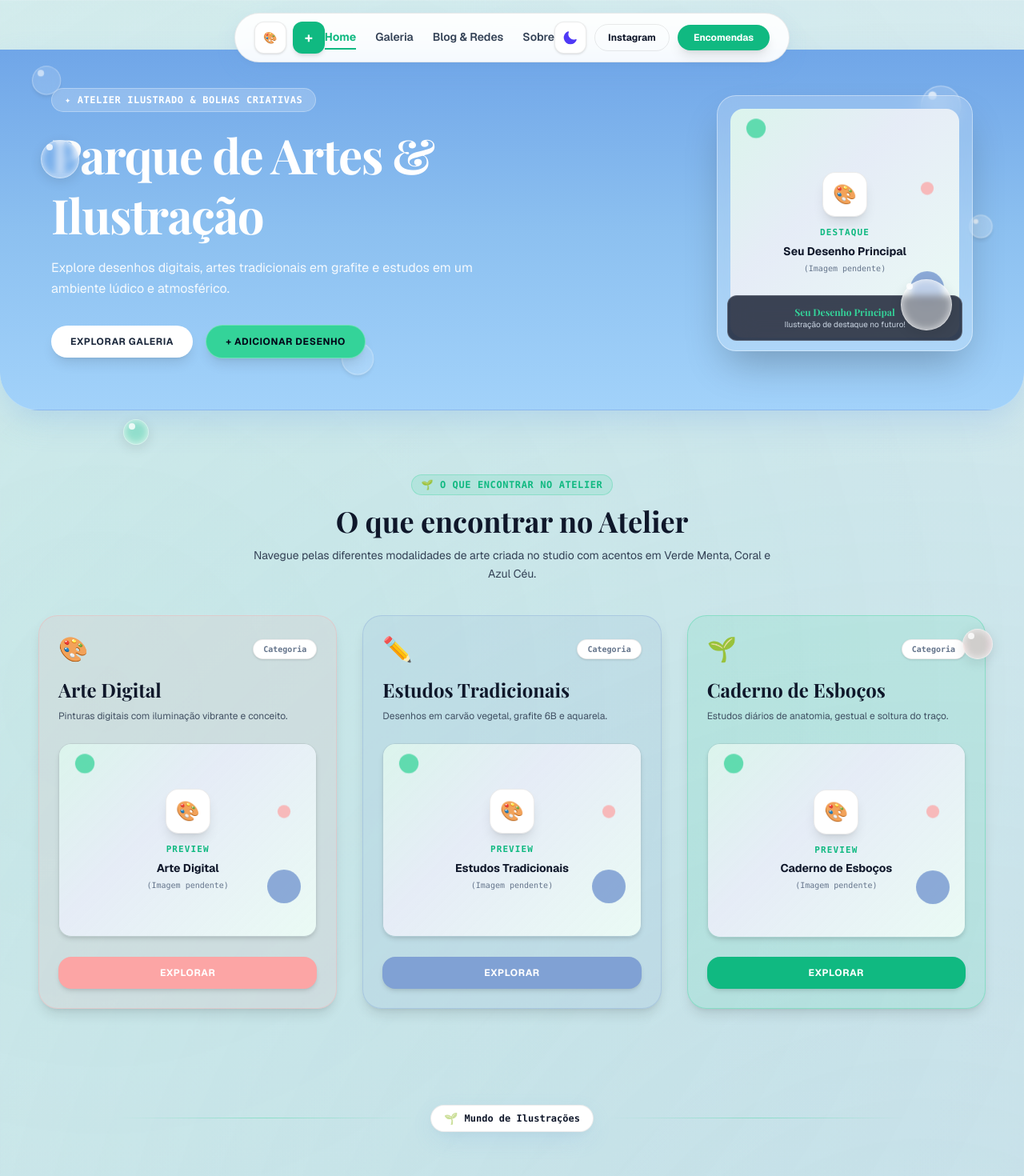
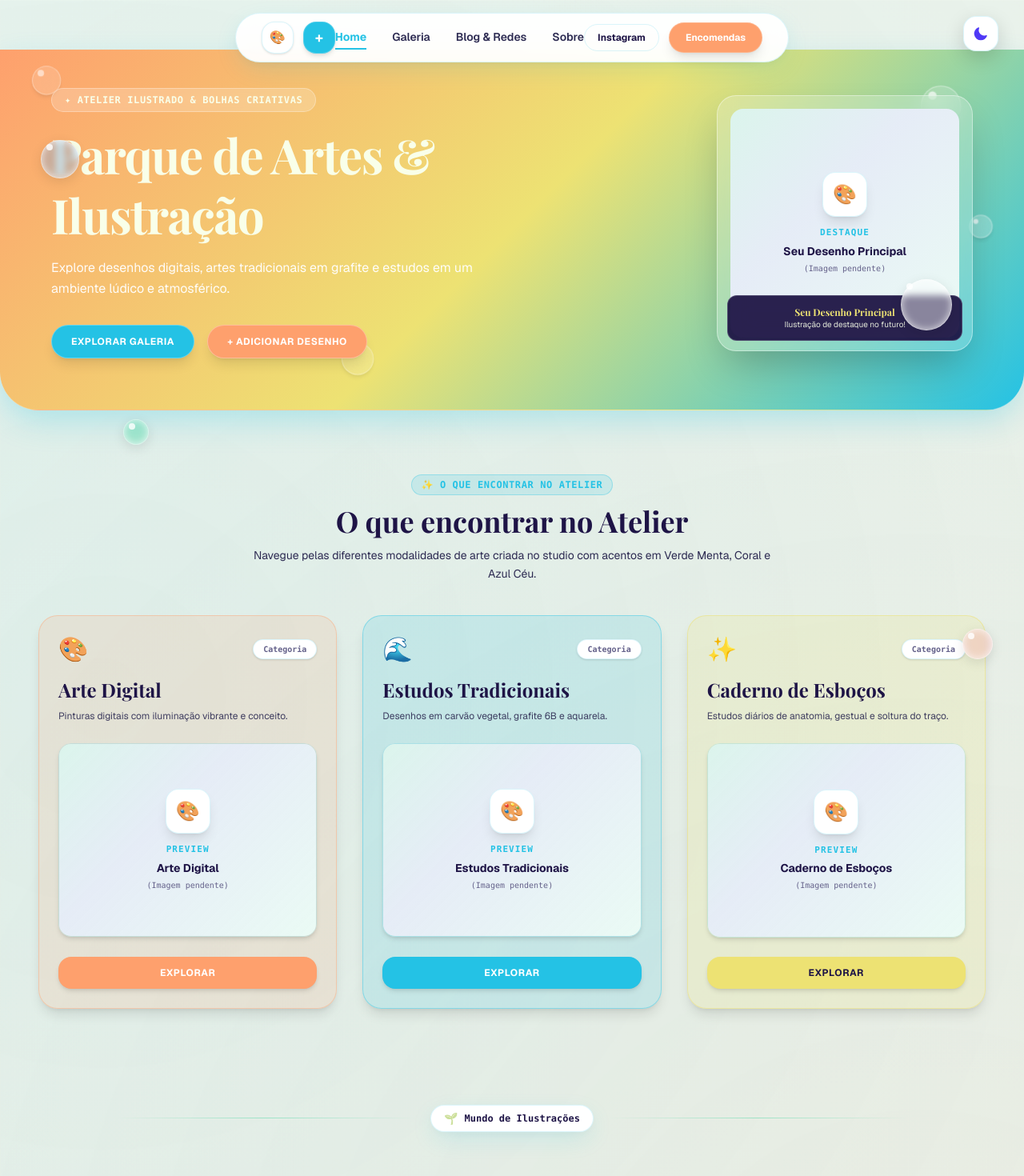
Before and after one commit to Kiri-F33/MyWebSite, a Next.js app: page / in a window 1280 px wide. Shown: the top 1470 px of the page at 80% size. Built offline with nearby package versions, Linux system fonts and the light colour scheme; a web font is replaced by a local one.

Commit message:
Organize Navbar spacing and move ThemeToggle to floating top-right corner

```diff
--- a/src/app/globals.css
+++ b/src/app/globals.css
@@ -2,43 +2,51 @@
 
 :root,
 html[data-theme="light"] {
-  /* Light Theme Palette (Pearl Aqua, Sky Blue & Mint Accent) */
-  --bg-page: #F0F6FA;
+  /* Palette based on user image reference */
+  --beige: #F9FFE9;
+  --tangerine: #FEA06D;
+  --amber: #EDE273;
+  --sky-surge: #24C2E5;
+  --vivid-royal: #4125A7;
+
+  /* Light Theme Palette Tokens */
+  --bg-page: #F7FAF2;
   --bg-card: #FFFFFF;
-  --bg-nav: rgba(255, 255, 255, 0.92);
-  --bg-banner: linear-gradient(180deg, #70A6E8 0%, #8CC0F0 50%, #A2D2FA 100%);
+  --bg-nav: rgba(255, 255, 255, 0.94);
+  --bg-banner: linear-gradient(135deg, #FEA06D 0%, #EDE273 50%, #24C2E5 100%);
   --bg-input: #F8FAFC;
-  --text-title: #0F172A;
-  --text-body: #334155;
-  --text-muted: #64748B;
-  --text-accent: #10B981;
-  --mint-green: #34D399;
-  --coral-pink: #FCA5A5;
-  --sky-blue: #80A1D4;
-  --border-card: rgba(0, 0, 0, 0.08);
-  --shadow-card: 0 10px 30px -5px rgba(112, 166, 232, 0.2), 0 4px 12px rgba(0, 0, 0, 0.03);
-  --badge-author-bg: rgba(15, 23, 42, 0.85);
-  --badge-author-text: #FFFFFF;
+  --text-title: #1E1446;
+  --text-body: #2D2B52;
+  --text-muted: #64618A;
+  --text-accent: #24C2E5;
+  --border-card: rgba(36, 194, 229, 0.16);
+  --shadow-card: 0 10px 30px -5px rgba(36, 194, 229, 0.18), 0 4px 12px rgba(0, 0, 0, 0.03);
+  --badge-author-bg: rgba(30, 20, 70, 0.9);
+  --badge-author-text: #F9FFE9;
 }
 
 html[data-theme="dark"] {
-  /* Dark Theme Palette (Deep Navy, Icy Blue & Emerald Mint Accent) */
-  --bg-page: #091540;
-  --bg-card: #0D194A;
-  --bg-nav: rgba(9, 21, 64, 0.90);
-  --bg-banner: linear-gradient(180deg, #1B2CC1 0%, #3D518C 60%, #091540 100%);
-  --bg-input: #091540;
-  --text-title: #FFFFFF;
-  --text-body: #E2E8F0;
-  --text-muted: #94A3B8;
-  --text-accent: #34D399;
-  --mint-green: #34D399;
-  --coral-pink: #FCA5A5;
-  --sky-blue: #7692FF;
-  --border-card: rgba(171, 210, 250, 0.18);
-  --shadow-card: 0 12px 35px -5px rgba(9, 21, 64, 0.6), 0 0 20px rgba(118, 146, 255, 0.05);
-  --badge-author-bg: rgba(9, 21, 64, 0.9);
-  --badge-author-text: #ABD2FA;
+  /* Palette based on user image reference */
+  --beige: #F9FFE9;
+  --tangerine: #FEA06D;
+  --amber: #EDE273;
+  --sky-surge: #24C2E5;
+  --vivid-royal: #4125A7;
+
+  /* Dark Theme Palette Tokens (Deep Vivid Royal & Sky Surge Glow) */
+  --bg-page: #150A3C;
+  --bg-card: #251463;
+  --bg-nav: rgba(37, 20, 99, 0.92);
+  --bg-banner: linear-gradient(135deg, #4125A7 0%, #24C2E5 60%, #FEA06D 100%);
+  --bg-input: #150A3C;
+  --text-title: #F9FFE9;
+  --text-body: #E4E2F5;
+  --text-muted: #A8A3D4;
+  --text-accent: #24C2E5;
+  --border-card: rgba(36, 194, 229, 0.28);
+  --shadow-card: 0 12px 35px -5px rgba(21, 10, 60, 0.7), 0 0 20px rgba(36, 194, 229, 0.12);
+  --badge-author-bg: rgba(21, 10, 60, 0.95);
+  --badge-author-text: #F9FFE9;
 }
 
 @theme inline {
@@ -66,16 +74,16 @@ body {
 
 html[data-theme="dark"] .theme-bg-gradient {
   background:
-    radial-gradient(circle at 15% 15%, rgba(52, 211, 153, 0.12) 0%, transparent 40%),
-    radial-gradient(circle at 85% 25%, rgba(27, 44, 193, 0.25) 0%, transparent 45%),
-    #091540;
+    radial-gradient(circle at 15% 15%, rgba(36, 194, 229, 0.15) 0%, transparent 45%),
+    radial-gradient(circle at 85% 25%, rgba(254, 160, 109, 0.15) 0%, transparent 45%),
+    #150A3C;
 }
 
 html[data-theme="light"] .theme-bg-gradient {
   background:
-    radial-gradient(circle at 10% 10%, rgba(52, 211, 153, 0.15) 0%, transparent 40%),
-    radial-gradient(circle at 90% 20%, rgba(128, 161, 212, 0.25) 0%, transparent 45%),
-    #F0F6FA;
+    radial-gradient(circle at 10% 10%, rgba(36, 194, 229, 0.12) 0%, transparent 40%),
+    radial-gradient(circle at 90% 20%, rgba(254, 160, 109, 0.12) 0%, transparent 45%),
+    #F7FAF2;
 }
 
 /* Floating Dynamic Cards */
@@ -94,7 +102,7 @@ html[data-theme="light"] .theme-bg-gradient {
   background: var(--bg-banner);
   border-bottom-left-radius: 3rem;
   border-bottom-right-radius: 3rem;
-  box-shadow: 0 15px 40px -5px rgba(112, 166, 232, 0.3);
+  box-shadow: 0 15px 40px -5px rgba(36, 194, 229, 0.3);
 }
 
 .glass-pill-nav-navy {
@@ -163,13 +171,13 @@ html[data-theme="light"] .theme-bg-gradient {
   border-radius: 9999px;
   overflow: hidden;
   box-shadow: 0 10px 25px rgba(0, 0, 0, 0.15);
-  border: 4px solid rgba(255, 255, 255, 0.8);
+  border: 4px solid rgba(249, 255, 233, 0.9);
   transition: transform 0.4s ease, box-shadow 0.4s ease;
 }
 
 .bubble-art-circle:hover {
   transform: scale(1.08) translateY(-6px);
-  box-shadow: 0 15px 35px rgba(52, 211, 153, 0.3);
+  box-shadow: 0 15px 35px rgba(36, 194, 229, 0.35);
 }
 
 /* GPU Accelerated Smooth Section Transitions */
@@ -188,6 +196,6 @@ html[data-theme="light"] .theme-bg-gradient {
 }
 
 ::-webkit-scrollbar-thumb {
-  background: var(--mint-green);
+  background: var(--sky-surge);
   border-radius: 4px;
 }
--- a/src/components/common/ThemeToggle.tsx
+++ b/src/components/common/ThemeToggle.tsx
@@ -39,13 +39,15 @@ export default function ThemeToggle() {
   };
 
   return (
+    <div className="fixed top-5 right-5 sm:right-8 z-50 select-none">
       <button
         onClick={toggleTheme}
-      className="w-10 h-10 rounded-xl border flex items-center justify-center transition-all duration-300 active:scale-90 shadow-sm"
+        className="w-11 h-11 rounded-2xl border flex items-center justify-center transition-all duration-300 hover:scale-110 active:scale-95 shadow-2xl backdrop-blur-md"
         style={{
           background: 'var(--bg-card)',
           borderColor: 'var(--border-card)',
           color: 'var(--text-title)',
+          boxShadow: '0 8px 25px rgba(0,0,0,0.15)',
         }}
         title={`Tema atual: ${theme === 'dark' ? 'Escuro' : 'Claro'} (Clique para alternar)`}
         aria-label="Alternar Tema"
@@ -60,5 +62,6 @@ export default function ThemeToggle() {
           </svg>
         )}
       </button>
+    </div>
   );
 }
--- a/src/components/dashboard/CategoryPillCards.tsx
+++ b/src/components/dashboard/CategoryPillCards.tsx
@@ -7,9 +7,9 @@ export default function CategoryPillCards() {
   const { categoriesSection } = SITE_CONFIG;
 
   const cardStyles = [
-    { bg: 'rgba(252,165,165,0.12)', border: 'rgba(252,165,165,0.35)', btnBg: '#FCA5A5' },
-    { bg: 'rgba(128,161,212,0.12)', border: 'rgba(128,161,212,0.35)', btnBg: '#80A1D4' },
-    { bg: 'rgba(52,211,153,0.12)', border: 'rgba(52,211,153,0.35)', btnBg: '#10B981' },
+    { bg: 'rgba(254,160,109,0.15)', border: 'rgba(254,160,109,0.4)', btnBg: '#FEA06D', icon: '🎨' },
+    { bg: 'rgba(36,194,229,0.15)', border: 'rgba(36,194,229,0.4)', btnBg: '#24C2E5', icon: '🌊' },
+    { bg: 'rgba(237,226,115,0.18)', border: 'rgba(237,226,115,0.5)', btnBg: '#EDE273', icon: '✨' },
   ];
 
   return (
@@ -17,9 +17,9 @@ export default function CategoryPillCards() {
       {/* Header */}
       <div className="text-center max-w-2xl mx-auto mb-10">
         <span className="px-3 py-1 rounded-full font-mono text-xs font-semibold uppercase tracking-wider inline-block mb-3 border"
-          style={{ background: 'rgba(52,211,153,0.15)', borderColor: 'rgba(52,211,153,0.3)', color: 'var(--text-accent)' }}
+          style={{ background: 'rgba(36,194,229,0.15)', borderColor: 'rgba(36,194,229,0.3)', color: 'var(--text-accent)' }}
         >
-          🌱 {categoriesSection.title}
+          ✨ {categoriesSection.title}
         </span>
         <h2 className="font-serif text-3xl sm:text-4xl font-bold mb-3" style={{ color: 'var(--text-title)' }}>
           {categoriesSection.title}
@@ -33,6 +33,8 @@ export default function CategoryPillCards() {
       <div className="grid grid-cols-1 md:grid-cols-3 gap-8 mb-8">
         {categoriesSection.cards.map((card, idx) => {
           const style = cardStyles[idx % cardStyles.length];
+          const isYellowBtn = style.btnBg === '#EDE273';
+
           return (
             <div
               key={card.id}
@@ -41,7 +43,7 @@ export default function CategoryPillCards() {
             >
               <div>
                 <div className="flex items-center justify-between mb-4">
-                  <span className="text-3xl">{card.icon}</span>
+                  <span className="text-3xl">{style.icon}</span>
                   <span className="px-3 py-1 rounded-full text-[10px] font-mono font-bold shadow-sm border"
                     style={{ background: 'var(--bg-card)', borderColor: 'var(--border-card)', color: 'var(--text-muted)' }}
                   >
@@ -64,8 +66,11 @@ export default function CategoryPillCards() {
 
               <a
                 href="#galeria"
-                className="w-full py-3 rounded-2xl font-bold text-xs uppercase tracking-wider text-center block shadow-md hover:brightness-110 transition-all text-white"
-                style={{ background: style.btnBg }}
+                className="w-full py-3 rounded-2xl font-bold text-xs uppercase tracking-wider text-center block shadow-md hover:brightness-110 transition-all"
+                style={{
+                  background: style.btnBg,
+                  color: isYellowBtn ? '#1E1446' : '#FFFFFF',
+                }}
               >
                 Explorar
               </a>
--- a/src/components/dashboard/FeatureCards.tsx
+++ b/src/components/dashboard/FeatureCards.tsx
@@ -10,7 +10,7 @@ export default function FeatureCards() {
       desc: 'Ilustrações autorais e estudos visuais focados em expressão.',
       icon: '🎨',
       link: '#sobre',
-      color: 'var(--mint-green)',
+      color: '#24C2E5', // Sky Surge
     },
     {
       number: '02',
@@ -18,7 +18,7 @@ export default function FeatureCards() {
       desc: 'Siga no Instagram, ArtStation e Behance para novidades.',
       icon: '📷',
       link: SOCIAL_LINKS.instagram.url,
-      color: 'var(--sky-blue)',
+      color: '#FEA06D', // Tangerine Dream
     },
     {
       number: '03',
@@ -26,7 +26,7 @@ export default function FeatureCards() {
       desc: 'Solicite seu desenho personalizado em formato digital ou físico.',
       icon: '✨',
       link: '#encomendas',
-      color: 'var(--coral-pink)',
+      color: '#EDE273', // Pale Amber
     }
   ];
 
--- a/src/components/hero/CloudHeroBanner.tsx
+++ b/src/components/hero/CloudHeroBanner.tsx
@@ -49,29 +49,29 @@ export default function CloudHeroBanner({ onOpenAddModal }: CloudHeroBannerProps
       <div className="max-w-6xl mx-auto grid grid-cols-1 lg:grid-cols-12 gap-8 items-center relative z-10">
         {/* Left Text */}
         <div className="lg:col-span-7 space-y-4 text-center lg:text-left">
-          <span className="inline-block px-4 py-1.5 rounded-full bg-white/20 backdrop-blur-md text-white text-xs font-mono font-semibold tracking-wider border border-white/30">
+          <span className="inline-block px-4 py-1.5 rounded-full bg-white/20 backdrop-blur-md text-[#F9FFE9] text-xs font-mono font-semibold tracking-wider border border-white/30">
             {hero.badge}
           </span>
 
-          <h1 className="font-serif text-4xl sm:text-6xl font-bold tracking-tight text-white leading-tight">
+          <h1 className="font-serif text-4xl sm:text-6xl font-bold tracking-tight text-[#F9FFE9] leading-tight">
             {hero.title}
           </h1>
 
-          <p className="text-white/90 text-sm sm:text-base max-w-xl mx-auto lg:mx-0 leading-relaxed font-sans">
+          <p className="text-white/95 text-sm sm:text-base max-w-xl mx-auto lg:mx-0 leading-relaxed font-sans">
             {hero.subtitle}
           </p>
 
           <div className="pt-4 flex flex-wrap items-center justify-center lg:justify-start gap-4">
             <a
               href="#galeria-bolhas"
-              className="px-6 py-3 rounded-full bg-white text-slate-800 font-bold text-xs uppercase tracking-wider shadow-lg hover:bg-slate-100 transition-all active:scale-95"
+              className="px-6 py-3 rounded-full bg-[#24C2E5] text-white font-bold text-xs uppercase tracking-wider shadow-lg hover:brightness-110 transition-all active:scale-95 border border-white/30"
             >
               {hero.btnExplore}
             </a>
 
             <button
               onClick={onOpenAddModal}
-              className="px-6 py-3 rounded-full bg-[#34D399] text-slate-950 font-bold text-xs uppercase tracking-wider shadow-lg hover:brightness-110 transition-all active:scale-95 border border-white/30"
+              className="px-6 py-3 rounded-full bg-[#FEA06D] text-white font-bold text-xs uppercase tracking-wider shadow-lg hover:brightness-110 transition-all active:scale-95 border border-white/30"
             >
               {hero.btnAddArt}
             </button>
@@ -82,9 +82,9 @@ export default function CloudHeroBanner({ onOpenAddModal }: CloudHeroBannerProps
         <div className="lg:col-span-5 flex justify-center lg:justify-end">
           <div className="relative w-72 h-72 sm:w-80 sm:h-80 rounded-3xl bg-white/20 backdrop-blur-md border border-white/40 p-4 shadow-2xl overflow-hidden flex flex-col items-center justify-center text-center">
             <ArtworkPlaceholder title={hero.placeholderTitle} category="Destaque" className="rounded-2xl h-full w-full" />
-            <div className="absolute bottom-3 left-3 right-3 p-3 rounded-xl bg-slate-900/80 backdrop-blur-md border border-white/20 text-white">
-              <p className="font-serif text-xs font-bold text-[#34D399]">{hero.placeholderTitle}</p>
-              <p className="text-[10px] text-slate-300">{hero.placeholderSubtitle}</p>
+            <div className="absolute bottom-3 left-3 right-3 p-3 rounded-xl bg-[#150A3C]/90 backdrop-blur-md border border-white/20 text-white">
+              <p className="font-serif text-xs font-bold text-[#EDE273]">{hero.placeholderTitle}</p>
+              <p className="text-[10px] text-[#F9FFE9] opacity-90">{hero.placeholderSubtitle}</p>
             </div>
           </div>
         </div>
--- a/src/components/layout/Footer.tsx
+++ b/src/components/layout/Footer.tsx
@@ -36,7 +36,7 @@ export default function Footer() {
           {/* Brand Column */}
           <div className="md:col-span-4 space-y-3">
             <div className="flex items-center gap-3">
-              <div className="w-10 h-10 rounded-2xl bg-[#10B981] text-white flex items-center justify-center font-bold text-lg shadow-md border border-white/20">
+              <div className="w-10 h-10 rounded-2xl bg-[#24C2E5] text-white flex items-center justify-center font-bold text-lg shadow-md border border-white/20">
                 🎨
               </div>
               <span className="font-serif text-2xl font-bold" style={{ color: 'var(--text-title)' }}>{brand.name}</span>
@@ -58,7 +58,7 @@ export default function Footer() {
                   target="_blank"
                   rel="noopener noreferrer"
                   className="flex items-center gap-2 p-2.5 rounded-2xl border transition-all"
-                  style={{ background: 'rgba(52,211,153,0.05)', borderColor: 'var(--border-card)', color: 'var(--text-title)' }}
+                  style={{ background: 'rgba(36,194,229,0.06)', borderColor: 'var(--border-card)', color: 'var(--text-title)' }}
                 >
                   <span>{social.emoji}</span>
                   <div>
@@ -91,7 +91,7 @@ export default function Footer() {
                   style={{ background: 'var(--bg-input)', borderColor: 'var(--border-card)', color: 'var(--text-title)' }}
                 />
                 <button type="submit"
-                  className="px-4 py-2 rounded-xl bg-[#10B981] hover:bg-[#059669] text-white font-bold text-xs shrink-0 border border-white/20 shadow-md"
+                  className="px-4 py-2 rounded-xl bg-[#24C2E5] hover:brightness-110 text-white font-bold text-xs shrink-0 border border-white/20 shadow-md"
                 >
                   Assinar
                 </button>
--- a/src/components/layout/Navbar.tsx
+++ b/src/components/layout/Navbar.tsx
@@ -20,13 +20,16 @@ export default function Navbar({ onOpenAddModal }: NavbarProps) {
   ];
 
   return (
-    <header className="sticky top-4 z-50 max-w-7xl mx-auto px-4 sm:px-6">
-      <div className="glass-pill-nav-navy py-2.5 px-4 sm:px-6 flex items-center justify-between shadow-xl">
-        {/* Left: Brand Logo & Add Button */}
-        <div className="flex items-center gap-2">
+    <header className="sticky top-4 z-40 max-w-6xl mx-auto px-4 sm:px-6">
+      {/* Floating ThemeToggle in Top-Right Corner */}
+      <ThemeToggle />
+
+      <div className="glass-pill-nav-navy py-2.5 px-5 sm:px-8 flex items-center justify-between shadow-2xl">
+        {/* Left: Brand Logo & Add Button with proper spacing */}
+        <div className="flex items-center gap-3">
           <a
             href="#"
-            className="w-10 h-10 rounded-xl border flex items-center justify-center font-bold text-sm transition-colors shadow-sm"
+            className="w-10 h-10 rounded-2xl border flex items-center justify-center font-bold text-base transition-transform hover:scale-105 shadow-sm"
             style={{
               background: 'var(--bg-card)',
               borderColor: 'var(--border-card)',
@@ -39,25 +42,25 @@ export default function Navbar({ onOpenAddModal }: NavbarProps) {
 
           <button
             onClick={onOpenAddModal}
-            className="w-10 h-10 rounded-xl bg-[#10B981] hover:bg-[#059669] text-white flex items-center justify-center font-bold text-lg shadow-md transition-all active:scale-95"
+            className="w-10 h-10 rounded-2xl bg-[#24C2E5] hover:brightness-110 text-white flex items-center justify-center font-bold text-lg shadow-md transition-all active:scale-95 border border-white/20"
             title={SITE_CONFIG.hero.btnAddArt}
           >
             +
           </button>
         </div>
 
-        {/* Center: Nav Links (Desktop) */}
-        <nav className="hidden md:flex items-center gap-6 text-sm font-semibold">
+        {/* Center: Clean Nav Links (Desktop) */}
+        <nav className="hidden md:flex items-center gap-8 text-sm font-semibold">
           {navLinks.map(link => (
             <a
               key={link.id}
               href={link.href}
               onClick={() => setActiveTab(link.id)}
-              className="py-1 relative transition-colors"
+              className="py-1 relative transition-all duration-200"
               style={{
                 color: activeTab === link.id ? 'var(--text-accent)' : 'var(--text-body)',
                 fontWeight: activeTab === link.id ? 700 : 600,
-                borderBottom: activeTab === link.id ? '2px solid var(--text-accent)' : '2px solid transparent',
+                borderBottom: activeTab === link.id ? '2.5px solid var(--text-accent)' : '2.5px solid transparent',
               }}
             >
               {link.label}
@@ -65,15 +68,13 @@ export default function Navbar({ onOpenAddModal }: NavbarProps) {
           ))}
         </nav>
 
-        {/* Right: Theme Toggle + Social + CTA */}
-        <div className="flex items-center gap-2.5">
-          <ThemeToggle />
-
+        {/* Right: Instagram + Encomendas CTA */}
+        <div className="flex items-center gap-3">
           <a
             href={SITE_CONFIG.socials.instagram.url}
             target="_blank"
             rel="noopener noreferrer"
-            className="hidden sm:inline-flex px-4 py-2 rounded-full border text-xs font-bold transition-all"
+            className="hidden sm:inline-flex px-4 py-2 rounded-full border text-xs font-bold transition-all hover:bg-white/10"
             style={{
               borderColor: 'var(--border-card)',
               color: 'var(--text-title)',
@@ -84,7 +85,7 @@ export default function Navbar({ onOpenAddModal }: NavbarProps) {
 
           <a
             href="#encomendas"
-            className="px-5 py-2 rounded-full bg-[#10B981] hover:bg-[#059669] text-white text-xs font-bold shadow-lg transition-all active:scale-95"
+            className="px-5 py-2.5 rounded-full bg-[#FEA06D] hover:brightness-110 text-white text-xs font-bold shadow-lg transition-all active:scale-95 border border-white/20"
           >
             Encomendas
           </a>
@@ -92,7 +93,7 @@ export default function Navbar({ onOpenAddModal }: NavbarProps) {
           {/* Mobile Menu Toggle */}
           <button
             onClick={() => setMobileOpen(!mobileOpen)}
-            className="md:hidden w-10 h-10 rounded-xl flex items-center justify-center border transition-colors"
+            className="md:hidden w-10 h-10 rounded-2xl flex items-center justify-center border transition-colors"
             style={{ borderColor: 'var(--border-card)', color: 'var(--text-title)' }}
           >
             {mobileOpen ? '✕' : '☰'}
@@ -102,13 +103,13 @@ export default function Navbar({ onOpenAddModal }: NavbarProps) {
 
       {/* Mobile Dropdown */}
       {mobileOpen && (
-        <div className="md:hidden mt-2 navy-card p-4 rounded-2xl shadow-xl space-y-2">
+        <div className="md:hidden mt-3 navy-card p-4 rounded-3xl shadow-2xl space-y-2 border border-white/20">
           {navLinks.map(link => (
             <a
               key={link.id}
               href={link.href}
               onClick={() => { setActiveTab(link.id); setMobileOpen(false); }}
-              className="block py-2.5 px-4 rounded-xl text-sm font-semibold transition-colors"
+              className="block py-2.5 px-4 rounded-2xl text-sm font-semibold transition-colors"
               style={{
                 background: activeTab === link.id ? 'var(--text-accent)' : 'transparent',
                 color: activeTab === link.id ? '#FFFFFF' : 'var(--text-title)',
```
Also changed, not shown: src/components/dashboard/SearchChips.tsx (+6 -6 lines), src/components/gallery/BubbleGallery.tsx (+10 -7 lines), src/components/sections/CommissionSection.tsx (+9 -9 lines). Lines whose indentation alone changed are shown as unchanged.
